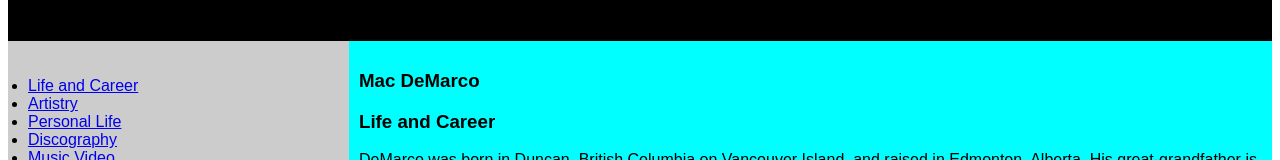
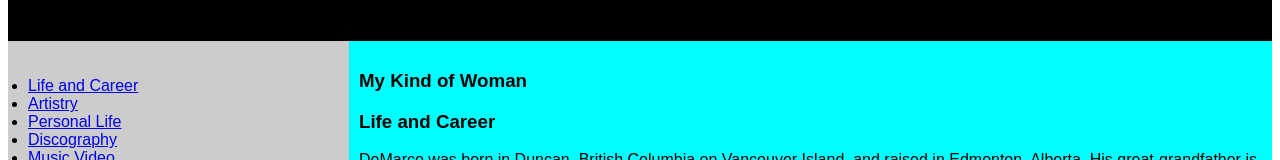
Before and after one commit to master-shwamii/master-shwamii.github.io, a plain HTML site: page mac.html in a window 1280 px wide. Shown: the part 225-385 px from the top of the page. Drawn offline with Linux system fonts and the light colour scheme.

Commit message:
Update mac.html

```diff
--- a/mac.html
+++ b/mac.html
@@ -32,7 +32,7 @@
   </nav>
 
   <article>
-    <h1>Mac DeMarco</h1>
+    <h1>My Kind of Woman</h1>
 <h3 id="history">Life and Career</h3>
     <p>DeMarco was born in Duncan, British Columbia on Vancouver Island, and raised in Edmonton, Alberta. His great-grandfather is Vernor Smith, Alberta's former Minister of Railways and Telephones, for whom DeMarco was named, and his grandfather (also named Vernor Smith) was a judge of the Court of Queen's Bench of Alberta. His mother, Agnes DeMarco, later changed his name to McBriare Samuel Lanyon DeMarco, after his father left when Mac was 4 and refused to pay child support.
 
```
